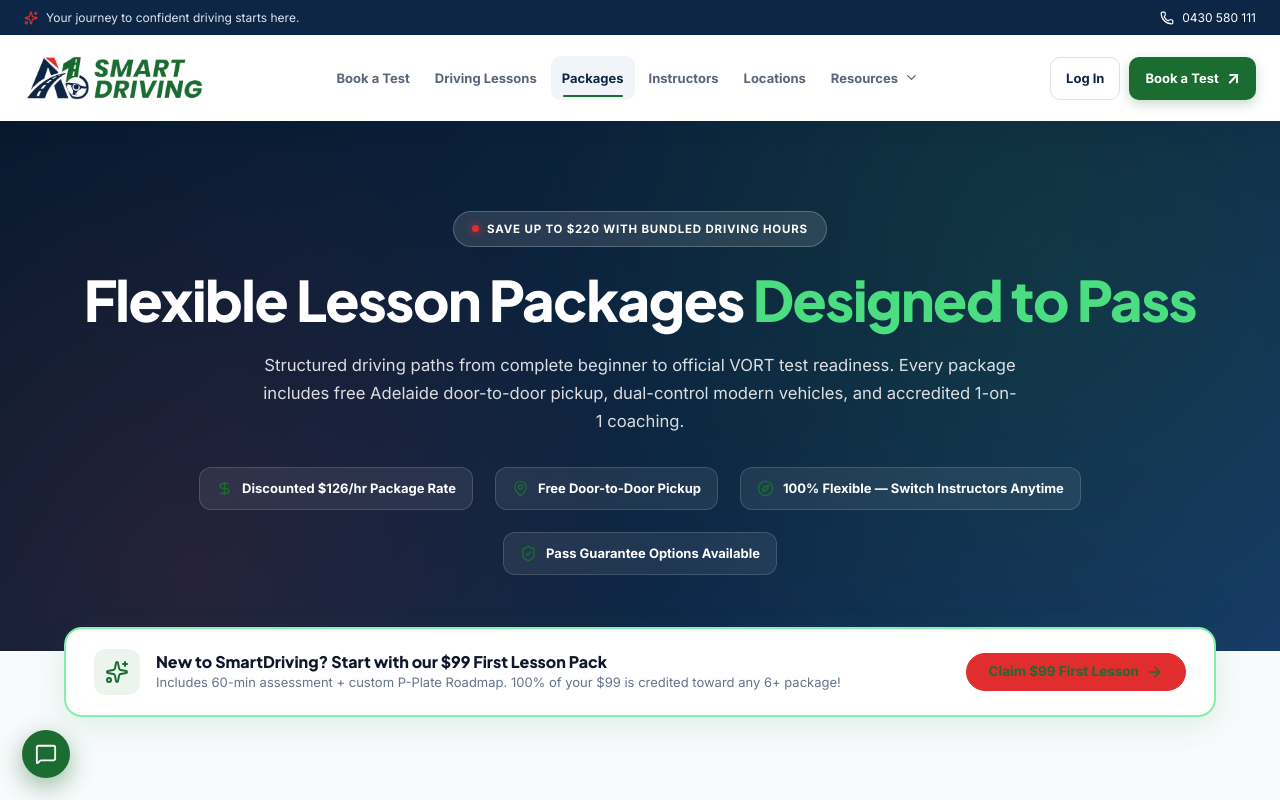
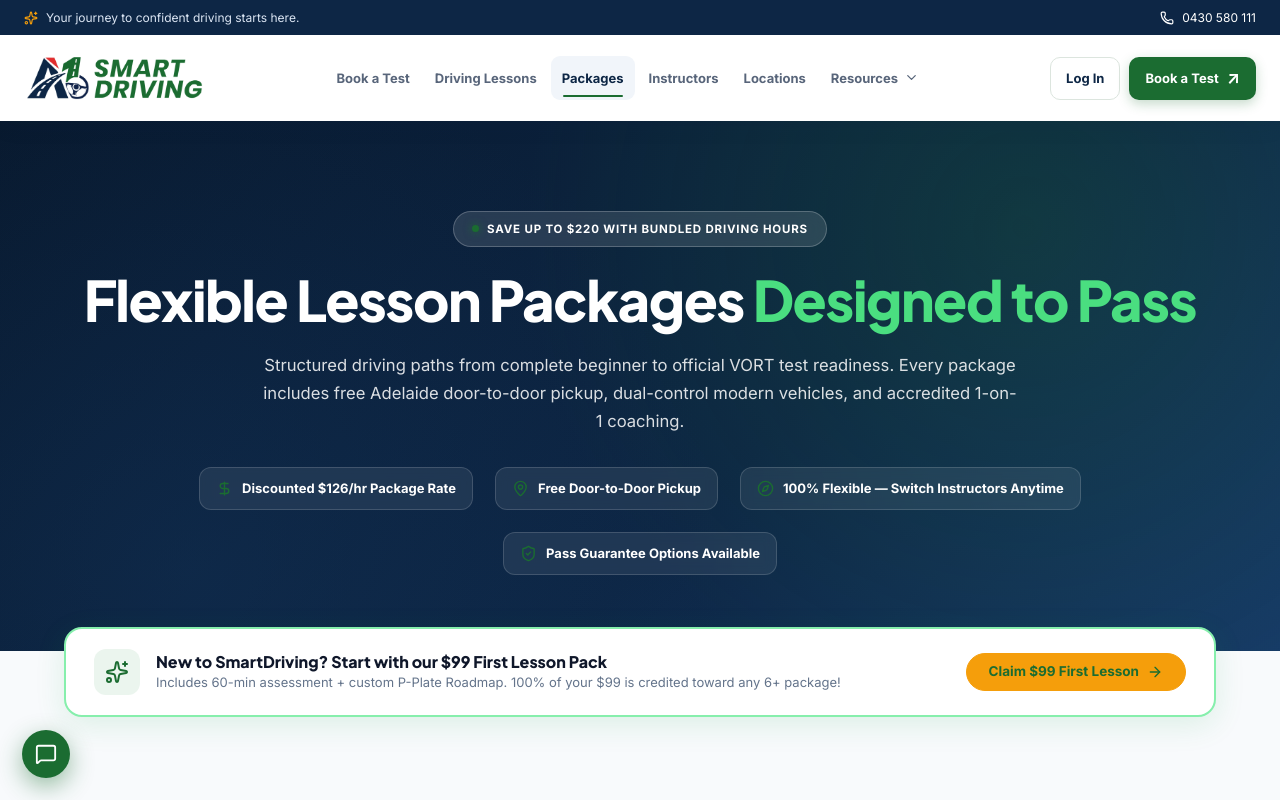
Before and after one commit to arjun123-12/smartdrivinglicence, a React (Vite) app in the folder frontend/: page /lesson-packages in a window 1280 px wide. Shown: the top 800 px of the page. Built offline with nearby package versions, Linux system fonts and the light colour scheme; no server answers.

Commit message:
Remove all red color across site theme and replace with Warm Amber Gold, Forest Green, and Navy accents

```diff
--- a/frontend/src/components/home/PassedWall.jsx
+++ b/frontend/src/components/home/PassedWall.jsx
@@ -124,7 +124,7 @@ export default function PassedWall() {
                     <div className="passwall-card-bottom">
                       <span className="passwall-card-name">{learner.name}</span>
                       <span className="passwall-card-location">
-                        <MapPin size={10} color="#E12D2E" />
+                        <MapPin size={10} color="#1B6C31" />
                         {learner.suburb}
                       </span>
                       <span className="passwall-card-watermark">
@@ -157,7 +157,7 @@ export default function PassedWall() {
                       <div className="passwall-card-bottom">
                         <span className="passwall-card-name">{learner.name}</span>
                         <span className="passwall-card-location">
-                          <MapPin size={10} color="#E12D2E" />
+                          <MapPin size={10} color="#1B6C31" />
                           {learner.suburb}
                         </span>
                         <span className="passwall-card-watermark">
--- a/frontend/src/styles/comparison.css
+++ b/frontend/src/styles/comparison.css
@@ -37,8 +37,8 @@
 }
 
 .comparison-card-old {
-  border: 1.5px solid rgba(225, 45, 46, 0.35);
-  box-shadow: 0 6px 24px rgba(225, 45, 46, 0.06);
+  border: 1.5px solid #CBD5E1;
+  box-shadow: 0 4px 16px rgba(13, 38, 69, 0.05);
 }
 
 .comparison-card-new {
@@ -81,7 +81,7 @@
   flex-shrink: 0;
   width: 20px;
   height: 20px;
-  color: #E12D2E;
+  color: #64748B;
 }
 
 .comparison-icon-green {
--- a/frontend/src/styles/components.css
+++ b/frontend/src/styles/components.css
@@ -160,15 +160,15 @@
 }
 
 .package-card.featured {
-  border-color: var(--color-accent);
-  box-shadow: 0 10px 25px -5px rgba(245, 158, 11, 0.2);
+  border-color: var(--color-primary);
+  box-shadow: 0 10px 25px -5px rgba(27, 108, 49, 0.2);
 }
 
 .package-badge {
   position: absolute;
   top: -12px;
   right: var(--spacing-lg);
-  background: linear-gradient(135deg, var(--color-accent), #c52223);
+  background: linear-gradient(135deg, #1B6C31, #145325);
   color: #ffffff;
   font-size: var(--font-size-xs);
   font-weight: 700;
@@ -261,7 +261,8 @@
   margin-bottom: 0.35rem;
 }
 
-.form-control, .form-select {
+.form-control,
+.form-select {
   width: 100%;
   padding: 0.75rem 1rem;
   font-size: var(--font-size-sm);
@@ -272,7 +273,8 @@
   transition: border-color var(--transition-fast), box-shadow var(--transition-fast);
 }
 
-.form-control:focus, .form-select:focus {
+.form-control:focus,
+.form-select:focus {
   border-color: var(--color-secondary);
   box-shadow: 0 0 0 3px rgba(0, 119, 182, 0.15);
   outline: none;
@@ -482,10 +484,13 @@
 }
 
 @keyframes spin {
-  to { transform: rotate(360deg); }
+  to {
+    transform: rotate(360deg);
+  }
 }
 
-.empty-state, .error-state {
+.empty-state,
+.error-state {
   text-align: center;
   padding: var(--spacing-3xl) var(--spacing-lg);
   border: 2px dashed var(--color-border);
@@ -493,7 +498,8 @@
   background-color: var(--color-surface);
 }
 
-.empty-state h3, .error-state h3 {
+.empty-state h3,
+.error-state h3 {
   margin-top: var(--spacing-md);
   margin-bottom: var(--spacing-xs);
 }
--- a/frontend/src/styles/first-lesson.css
+++ b/frontend/src/styles/first-lesson.css
@@ -20,8 +20,8 @@
 .fl-hero-bg {
   position: absolute;
   inset: 0;
-  background-image: radial-gradient(circle at 80% 20%, rgba(27, 108, 49, 0.2), transparent 40%),
-                    radial-gradient(circle at 20% 80%, rgba(225, 45, 46, 0.12), transparent 45%);
+  background-image: radial-gradient(circle at 80% 20%, rgba(27, 108, 49, 0.25), transparent 45%),
+                    radial-gradient(circle at 20% 80%, rgba(22, 59, 102, 0.3), transparent 50%);
   pointer-events: none;
 }
 
@@ -54,9 +54,9 @@
 .fl-pill-dot {
   width: 7px;
   height: 7px;
-  background-color: #E12D2E;
+  background-color: #1B6C31;
   border-radius: 50%;
-  box-shadow: 0 0 8px #E12D2E;
+  box-shadow: 0 0 8px #1B6C31;
 }
 
 .fl-hero-title {
--- a/frontend/src/styles/footer.css
+++ b/frontend/src/styles/footer.css
@@ -62,8 +62,8 @@
   justify-content: center;
   width: 28px;
   height: 28px;
-  background-color: #E12D2E;
-  border: 2px solid #1B6C31;
+  background-color: #1B6C31;
+  border: 2px solid #0D2645;
   border-radius: 6px;
   color: #ffffff;
   font-weight: 900;
--- a/frontend/src/styles/hero.css
+++ b/frontend/src/styles/hero.css
@@ -7,8 +7,8 @@
   --hp-blue: #163B66;
   --hp-green: #1B6C31;
   --hp-green-hover: #145325;
-  --hp-red: #E12D2E;
-  --hp-gold: #1B6C31;
+  --hp-gold: #F59E0B;
+  --hp-gold-hover: #D97706;
   --hp-white: #ffffff;
 
   position: relative;
@@ -89,8 +89,8 @@
   height: 8px;
   flex-shrink: 0;
   border-radius: 50%;
-  background: var(--hp-red);
-  box-shadow: 0 0 0 4px rgba(225, 45, 46, 0.25);
+  background: var(--hp-green);
+  box-shadow: 0 0 0 4px rgba(27, 108, 49, 0.35);
 }
 
 .hero-premium .hero-title {
--- a/frontend/src/styles/mock-test.css
+++ b/frontend/src/styles/mock-test.css
@@ -20,8 +20,8 @@
 .mock-hero-bg {
   position: absolute;
   inset: 0;
-  background-image: radial-gradient(circle at 80% 20%, rgba(27, 108, 49, 0.2), transparent 45%),
-                    radial-gradient(circle at 20% 80%, rgba(225, 45, 46, 0.12), transparent 40%);
+  background-image: radial-gradient(circle at 80% 20%, rgba(27, 108, 49, 0.25), transparent 45%),
+                    radial-gradient(circle at 20% 80%, rgba(22, 59, 102, 0.3), transparent 50%);
   pointer-events: none;
 }
 
--- a/frontend/src/styles/navbar.css
+++ b/frontend/src/styles/navbar.css
@@ -7,8 +7,8 @@
     --sd-navy-light: #163B66;
     --sd-accent: #1B6C31;
     --sd-accent-hover: #145325;
-    --sd-red: #E12D2E;
-    --sd-red-hover: #C52223;
+    --sd-gold: #F59E0B;
+    --sd-gold-hover: #D97706;
     --sd-text: #0D2645;
     --sd-muted: #5A6E7F;
     --sd-border: #DCE5DE;
@@ -59,7 +59,7 @@
 }
 
 .sd-topbar-inner p svg {
-    color: var(--sd-red);
+    color: var(--sd-gold);
 }
 
 .sd-topbar-contact {
--- a/frontend/src/styles/packages-page.css
+++ b/frontend/src/styles/packages-page.css
@@ -20,8 +20,8 @@
 .pkg-hero-bg {
   position: absolute;
   inset: 0;
-  background-image: radial-gradient(circle at 80% 20%, rgba(27, 108, 49, 0.22), transparent 45%),
-                    radial-gradient(circle at 15% 85%, rgba(225, 45, 46, 0.12), transparent 40%);
+  background-image: radial-gradient(circle at 80% 20%, rgba(27, 108, 49, 0.25), transparent 45%),
+                    radial-gradient(circle at 15% 85%, rgba(22, 59, 102, 0.3), transparent 45%);
   pointer-events: none;
 }
 
@@ -53,9 +53,9 @@
 .pkg-pill-dot {
   width: 7px;
   height: 7px;
-  background-color: #E12D2E;
+  background-color: #1B6C31;
   border-radius: 50%;
-  box-shadow: 0 0 8px #E12D2E;
+  box-shadow: 0 0 8px #1B6C31;
 }
 
 .pkg-hero-title {
@@ -171,7 +171,7 @@
   top: -13px;
   left: 50%;
   transform: translateX(-50%);
-  background: linear-gradient(135deg, #E12D2E 0%, #C52223 100%);
+  background: linear-gradient(135deg, #1B6C31 0%, #145325 100%);
   color: #ffffff;
   font-size: 11px;
   font-weight: 850;
@@ -179,7 +179,7 @@
   letter-spacing: 0.07em;
   padding: 5px 16px;
   border-radius: 9999px;
-  box-shadow: 0 4px 12px rgba(225, 45, 46, 0.35);
+  box-shadow: 0 4px 12px rgba(27, 108, 49, 0.35);
   white-space: nowrap;
 }
 
--- a/frontend/src/styles/passwall.css
+++ b/frontend/src/styles/passwall.css
@@ -46,7 +46,7 @@
   width: 7px;
   height: 7px;
   border-radius: 50%;
-  background-color: #E12D2E;
+  background-color: #1B6C31;
 }
 
 .passwall-title {
@@ -174,11 +174,11 @@
   width: 24px;
   height: 24px;
   background-color: #ffffff;
-  border: 1.5px solid #E12D2E;
+  border: 1.5px solid #1B6C31;
   border-radius: 4px;
   display: grid;
   place-items: center;
-  color: #E12D2E;
+  color: #1B6C31;
   font-weight: 900;
   font-size: 13px;
   line-height: 1;
--- a/frontend/src/styles/variables.css
+++ b/frontend/src/styles/variables.css
@@ -10,14 +10,14 @@
   --color-secondary-light: #E8EFF8;     /* Soft navy-tinted surface */
   --color-secondary-dark: #08192E;      /* Midnight dark navy for footer/headers */
 
-  --color-accent: #E12D2E;              /* Crimson Red from the "A" road peak */
-  --color-accent-hover: #C52223;        /* Darker crimson red */
-  --color-accent-light: #FDE8E8;        /* Soft red surface */
+  --color-accent: #F59E0B;              /* Warm Amber Gold */
+  --color-accent-hover: #D97706;        /* Deep amber / warm gold */
+  --color-accent-light: #FEF3C7;        /* Soft amber surface */
 
   /* Specific A1 Palette shortcuts */
   --color-a1-green: #1B6C31;
   --color-a1-navy: #0D2645;
-  --color-a1-red: #E12D2E;
+  --color-a1-gold: #F59E0B;
 
   /* Neutrals */
   --color-background: #F8FAF8;
@@ -35,9 +35,9 @@
   --color-warning: #D97706;
   --color-warning-bg: #FFFBEB;
   --color-warning-border: #FDE68A;
-  --color-error: #E12D2E;
-  --color-error-bg: #FDE8E8;
-  --color-error-border: #F8B4B4;
+  --color-error: #DC2626;
+  --color-error-bg: #FEF2F2;
+  --color-error-border: #FECACA;
   --color-info: #0D2645;
   --color-info-bg: #E8EFF8;
   --color-info-border: #B7D0EC;
--- a/frontend/src/styles/vort-and-reviews.css
+++ b/frontend/src/styles/vort-and-reviews.css
@@ -114,9 +114,9 @@
   bottom: 25px;
   width: 125px;
   height: 125px;
-  background-color: #E12D2E;
+  background-color: #1B6C31;
   border-radius: 20px;
-  box-shadow: 0 8px 24px rgba(225, 45, 46, 0.35);
+  box-shadow: 0 8px 24px rgba(27, 108, 49, 0.35);
   transform: rotate(14deg);
   display: grid;
   place-items: center;
```
